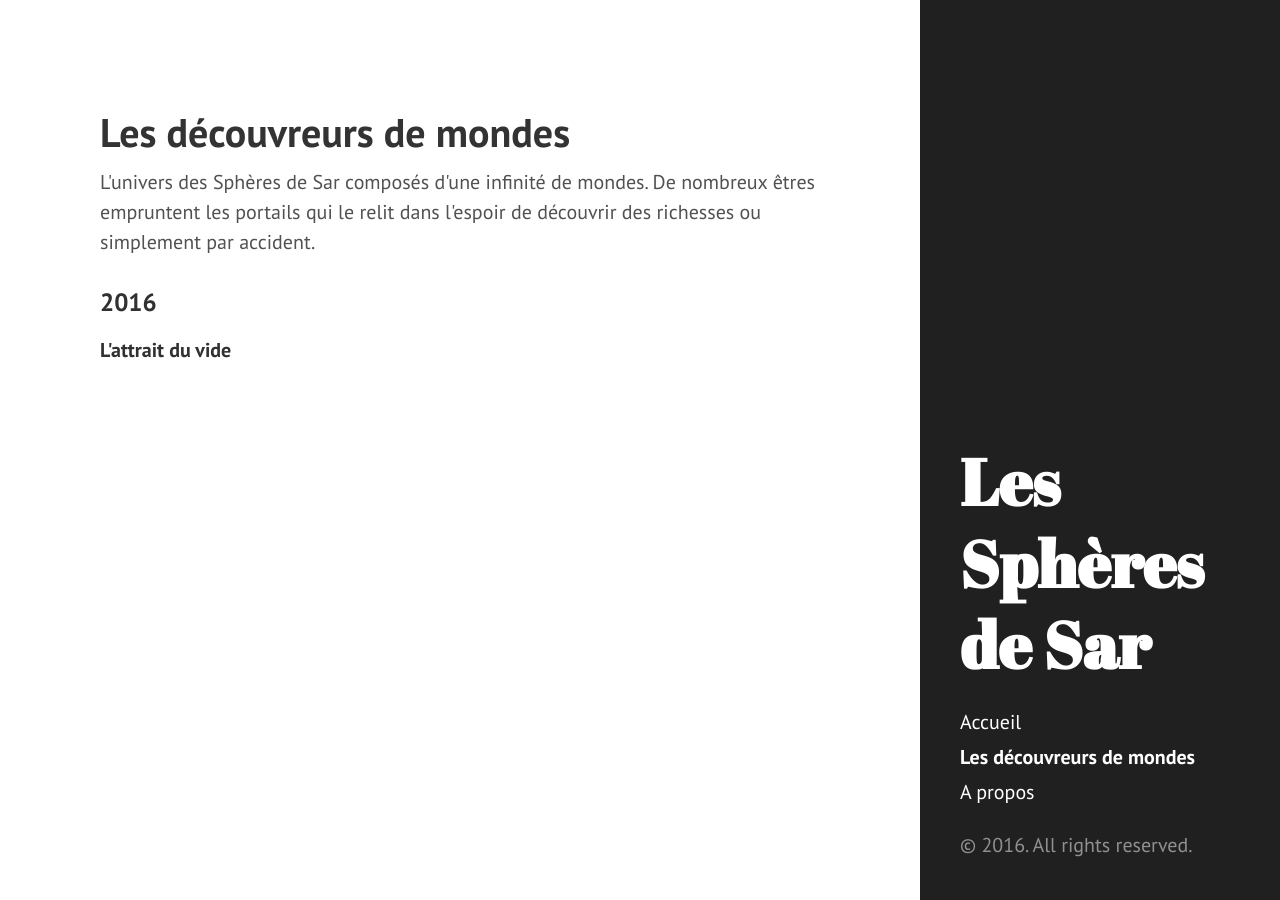
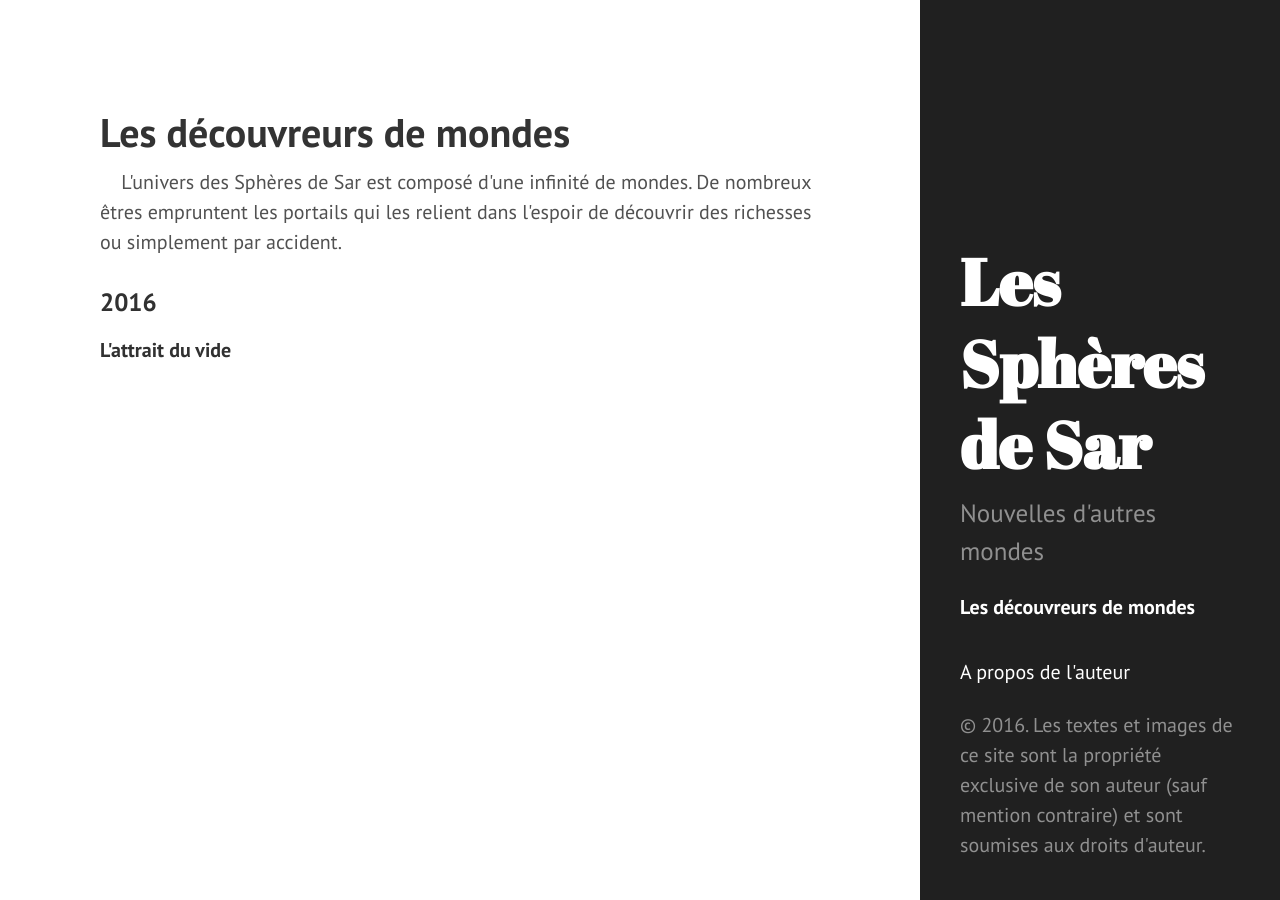
Before and after one commit to spheresdesar/shortstories, a Jekyll site: the page built from pages/category/dm.md, in a window 1280 px wide. Built offline with Jekyll 4.4.1, drawn with Linux system fonts in a browser that asks for light colours.

Commit message:
no message

```diff
--- a/_config.yml
+++ b/_config.yml
@@ -8,8 +8,8 @@ relative_permalinks: false
 
 # Setup
 title:            Les Sphères de Sar
-tagline:          'A Jekyll dqzdqzdqzdzqdqzdq'
-description:      ''
+tagline:          'Nouvelles d''autres mondes'
+description:      'Nouvelles d''autres mondes'
 url:              http://spheresdesar.github.io/shortstories/
 baseurl:          /
 
--- a/_includes/sidebar.html
+++ b/_includes/sidebar.html
@@ -10,7 +10,6 @@
     </div>
 
     <nav class="sidebar-nav">
-      <a class="sidebar-nav-item{% if page.url == site.baseurl %} active{% endif %}" href="{{ site.baseurl }}">Accueil</a>
 
       {% comment %}
         The code below dynamically generates a sidebar nav of pages with
@@ -25,6 +24,7 @@
         {% endfor %}
       {% endfor %}
 
+      <br />
 
       {% assign pages_list = site.pages %}
       {% for node in pages_list %}
@@ -35,6 +35,6 @@
         {% endif %}
       {% endfor %}
     </nav>
-    <p>&copy; {{ site.time | date: '%Y' }}. All rights reserved.</p>
+    <p>&copy; {{ site.time | date: '%Y' }}. Les textes et images de ce site sont la propriété exclusive de son auteur (sauf mention contraire) et sont soumises aux droits d'auteur.</p>
   </div>
 </div>
--- a/a-propos.md
+++ b/a-propos.md
@@ -1,6 +1,6 @@
 ---
 layout: page
-title: A propos
+title: A propos de l'auteur
 ---
 
 
--- a/pages/category/dm.md
+++ b/pages/category/dm.md
@@ -4,4 +4,4 @@ permalink: /les-decouvreurs-de-monde
 category: dm
 ---
 
-L'univers des Sphères de Sar composés d'une infinité de mondes. De nombreux êtres empruntent les portails qui le relit dans l'espoir de découvrir des richesses ou simplement par accident.
+&nbsp;&nbsp;&nbsp;&nbsp;L'univers des Sphères de Sar est composé d'une infinité de mondes. De nombreux êtres empruntent les portails qui les relient dans l'espoir de découvrir des richesses ou simplement par accident.
```
Also changed, not shown: _posts/2016-04-27-l-attrait-du-vide.md (+12 -11 lines), public/apple-touch-icon-144-precomposed.png, public/favicon.ico, public/images/test.png.
